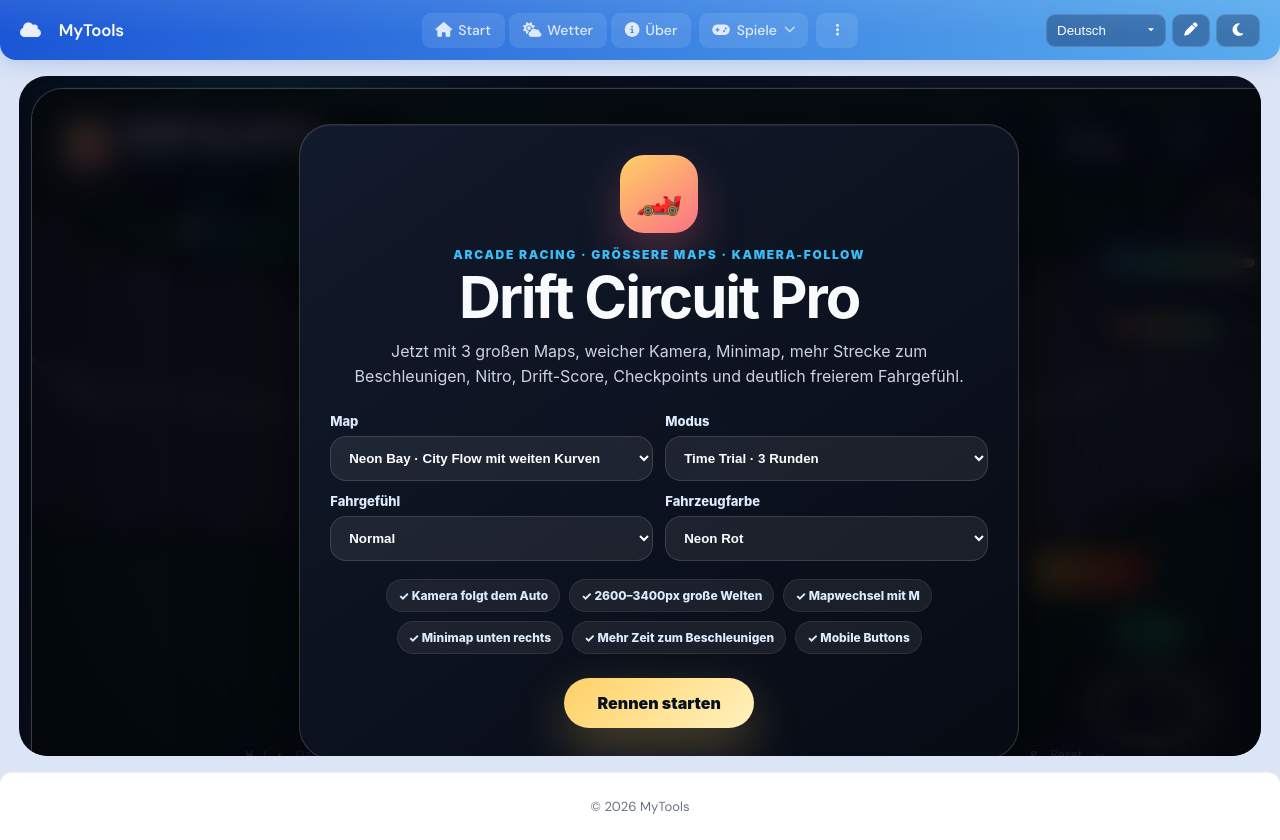
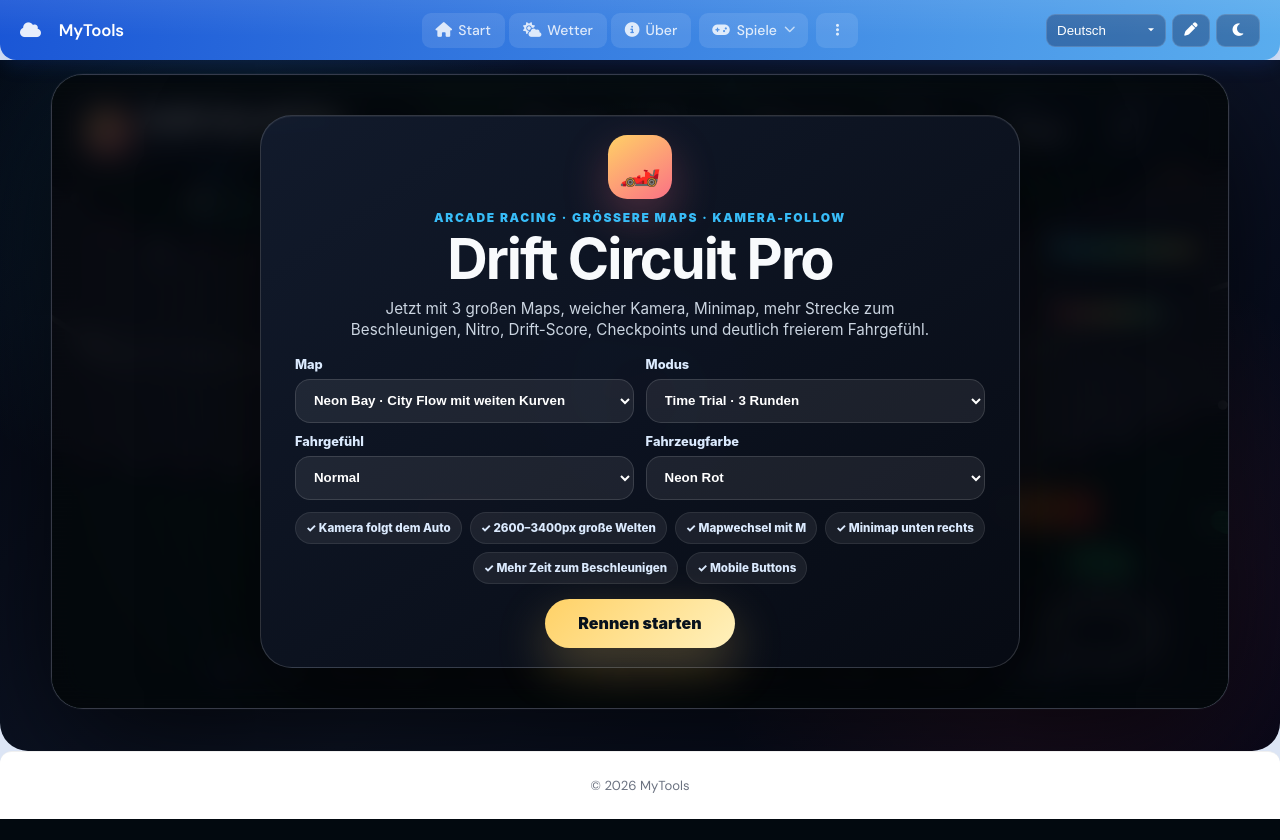
Before and after one commit to YannikFroehlich/MyTools, a Django app: page /drift-circuit/ in a window 1280 px wide. After the commit the page ends 819 px from the top, so only its background shows below. Run offline with Django 5.2, Linux system fonts and the light colour scheme; some libraries are stand-ins or nearby versions.

Commit message:
Fixed drift_circuit.css to fit screen

```diff
--- a/app/static/app/css/drift_circuit.css
+++ b/app/static/app/css/drift_circuit.css
@@ -607,3 +607,217 @@ cursor: pointer;
         min-height: 0;
     }
 }
+
+
+/* Finaler Fix für base.html mit Header + Footer */
+body:has(.drift-page) {
+    overflow: hidden;
+}
+
+main:has(.drift-page) {
+    flex: 1 1 auto;
+    min-height: 0;
+    display: flex;
+    padding: 0;
+    overflow: hidden;
+    text-align: left;
+}
+
+main:has(.drift-page) > .drift-page {
+    flex: 1 1 auto;
+}
+
+.drift-page {
+    width: 100%;
+    height: calc(100dvh - 60px - 49px);
+    min-height: calc(100dvh - 60px - 49px);
+    border-radius: 0 0 28px 28px;
+}
+
+.drift-page .game-shell {
+    width: 100%;
+    height: 100%;
+    min-height: 0;
+    display: flex;
+    justify-content: center;
+    align-items: flex-start;
+    padding: 14px;
+}
+
+.drift-page .game-frame {
+    width: min(calc(100% - 28px), calc((100dvh - 60px - 49px - 28px) * 1.7778));
+    height: auto;
+    max-width: calc(100% - 28px);
+    max-height: calc(100% - 28px);
+    margin: 0 auto;
+}
+
+.drift-page .menu-panel {
+    max-height: min(720px, calc(100% - 44px));
+}
+
+@media (max-height: 760px) {
+    .drift-page .game-shell {
+        padding: 10px;
+    }
+
+    .drift-page .game-frame {
+        width: min(calc(100% - 20px), calc((100dvh - 60px - 49px - 20px) * 1.7778));
+        max-width: calc(100% - 20px);
+        max-height: calc(100% - 20px);
+    }
+}
+
+@media (max-width: 650px) {
+    .drift-page {
+        height: calc(100dvh - 60px - 49px);
+        min-height: calc(100dvh - 60px - 49px);
+        border-radius: 0;
+    }
+
+    .drift-page .game-shell {
+        padding: 0;
+    }
+
+    .drift-page .game-frame {
+        width: 100%;
+        max-width: 100%;
+        max-height: 100%;
+        border-radius: 0;
+        border-left: 0;
+        border-right: 0;
+    }
+}
+
+/* Scrollbar-Fix für das Start-Menü in Drift Circuit Pro */
+
+.drift-page .overlay {
+    padding: clamp(8px, 1.6vh, 18px);
+}
+
+.drift-page .menu-panel {
+    width: min(760px, calc(100% - 28px));
+    max-height: calc(100% - 20px);
+    overflow: visible;
+    padding: clamp(18px, 2.4vh, 28px) clamp(24px, 3vw, 34px);
+}
+
+.drift-page .hero-badge {
+    width: clamp(56px, 8vh, 76px);
+    height: clamp(56px, 8vh, 76px);
+    margin-bottom: clamp(8px, 1.4vh, 14px);
+    border-radius: clamp(17px, 2.4vh, 24px);
+    font-size: clamp(28px, 4.2vh, 38px);
+}
+
+.drift-page .eyebrow {
+    margin-bottom: clamp(6px, 1vh, 8px);
+    font-size: clamp(10px, 1.55vh, 12px);
+}
+
+.drift-page .menu-panel h1 {
+    font-size: clamp(38px, 7vh, 58px);
+    line-height: 0.95;
+}
+
+.drift-page .lead {
+    margin-top: clamp(8px, 1.4vh, 14px);
+    line-height: 1.42;
+    font-size: clamp(14px, 1.9vh, 16px);
+}
+
+.drift-page .option-grid {
+    margin: clamp(14px, 2vh, 22px) 0 clamp(10px, 1.4vh, 16px);
+    gap: clamp(8px, 1.4vh, 12px);
+}
+
+.drift-page label {
+    gap: clamp(5px, 0.9vh, 7px);
+    font-size: clamp(12px, 1.6vh, 13px);
+}
+
+.drift-page select {
+    min-height: 0;
+    padding: clamp(10px, 1.55vh, 13px) 14px;
+    border-radius: 15px;
+}
+
+.drift-page .feature-list {
+    margin: clamp(10px, 1.5vh, 18px) 0 clamp(12px, 1.9vh, 22px);
+    gap: 8px;
+}
+
+.drift-page .feature-list span {
+    padding: clamp(6px, 1vh, 8px) 10px;
+    font-size: clamp(11px, 1.45vh, 12px);
+}
+
+.drift-page .primary-btn,
+.drift-page .ghost-btn {
+    padding: clamp(12px, 1.8vh, 15px) 24px;
+}
+
+@media (max-height: 720px) {
+    .drift-page .menu-panel {
+        width: min(780px, calc(100% - 20px));
+        max-height: calc(100% - 16px);
+        padding: 18px 28px;
+        border-radius: 26px;
+    }
+
+    .drift-page .hero-badge {
+        width: 58px;
+        height: 58px;
+        margin-bottom: 8px;
+        font-size: 29px;
+        border-radius: 18px;
+    }
+
+    .drift-page .menu-panel h1 {
+        font-size: clamp(38px, 7vw, 50px);
+    }
+
+    .drift-page .lead {
+        max-width: 680px;
+        margin-top: 8px;
+        font-size: 14px;
+        line-height: 1.35;
+    }
+
+    .drift-page .option-grid {
+        margin: 14px 0 10px;
+        gap: 9px 12px;
+    }
+
+    .drift-page select {
+        padding: 10px 14px;
+    }
+
+    .drift-page .feature-list {
+        margin: 10px 0 14px;
+        gap: 7px;
+    }
+
+    .drift-page .feature-list span {
+        padding: 6px 10px;
+    }
+
+    .drift-page .primary-btn,
+    .drift-page .ghost-btn {
+        padding: 12px 24px;
+    }
+}
+
+@media (max-height: 640px) {
+    .drift-page .lead {
+        display: none;
+    }
+
+    .drift-page .menu-panel {
+        padding: 16px 24px;
+    }
+
+    .drift-page .option-grid {
+        margin-top: 12px;
+    }
+}
```
